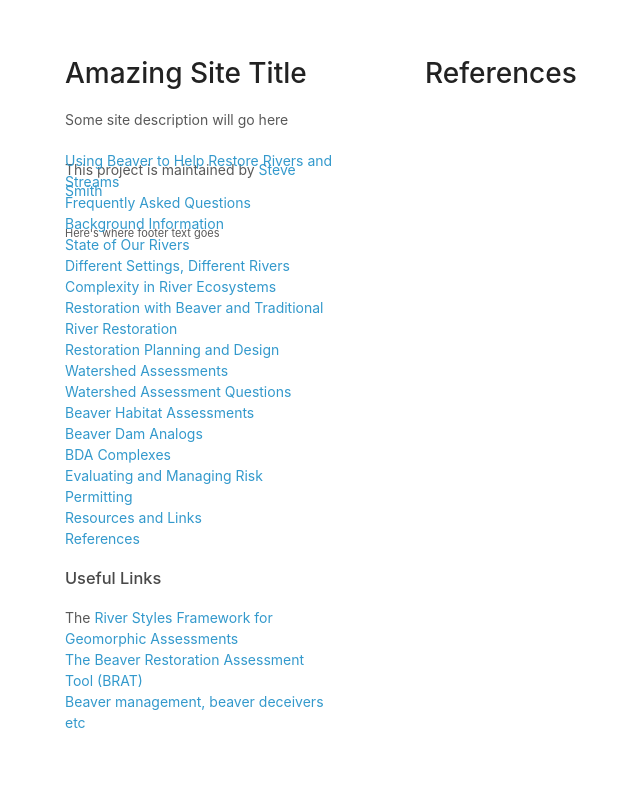
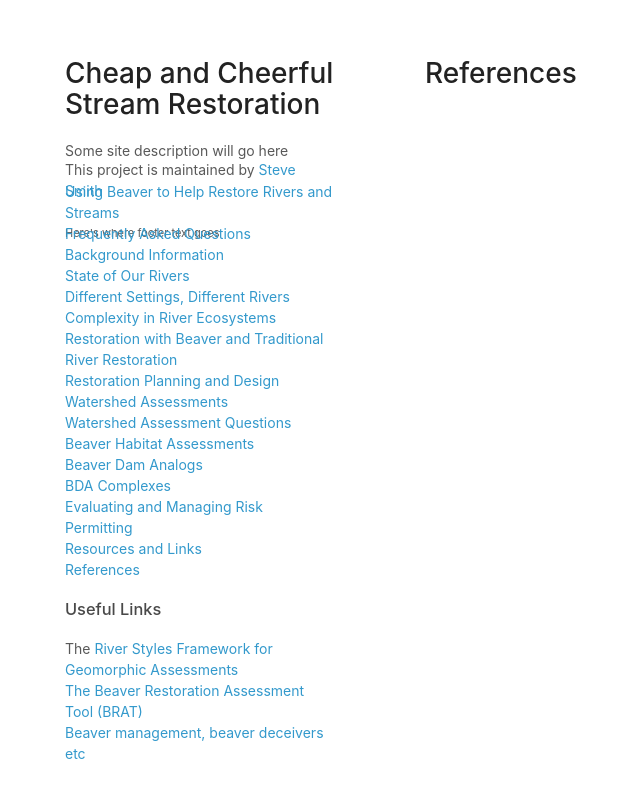
Before and after one commit to AnabranchSolutions/cheepandcheerful, a Jekyll site: the page built from references.md, in a window 1280 px wide. Shown: the top 798 px of the page, without its empty margins (145-785 px from the left). Built offline with Jekyll 4.4.1, drawn with Linux system fonts in a browser that asks for light colours.

Commit message:
Update _config.yml

```diff
--- a/_config.yml
+++ b/_config.yml
@@ -1,5 +1,5 @@
 # Site settings
-title: Amazing Site Title
+title: Cheap and Cheerful Stream Restoration
 email: your-email@domain.com
 description: > # this means to ignore newlines until "baseurl:"
   Some site description will go here
```
